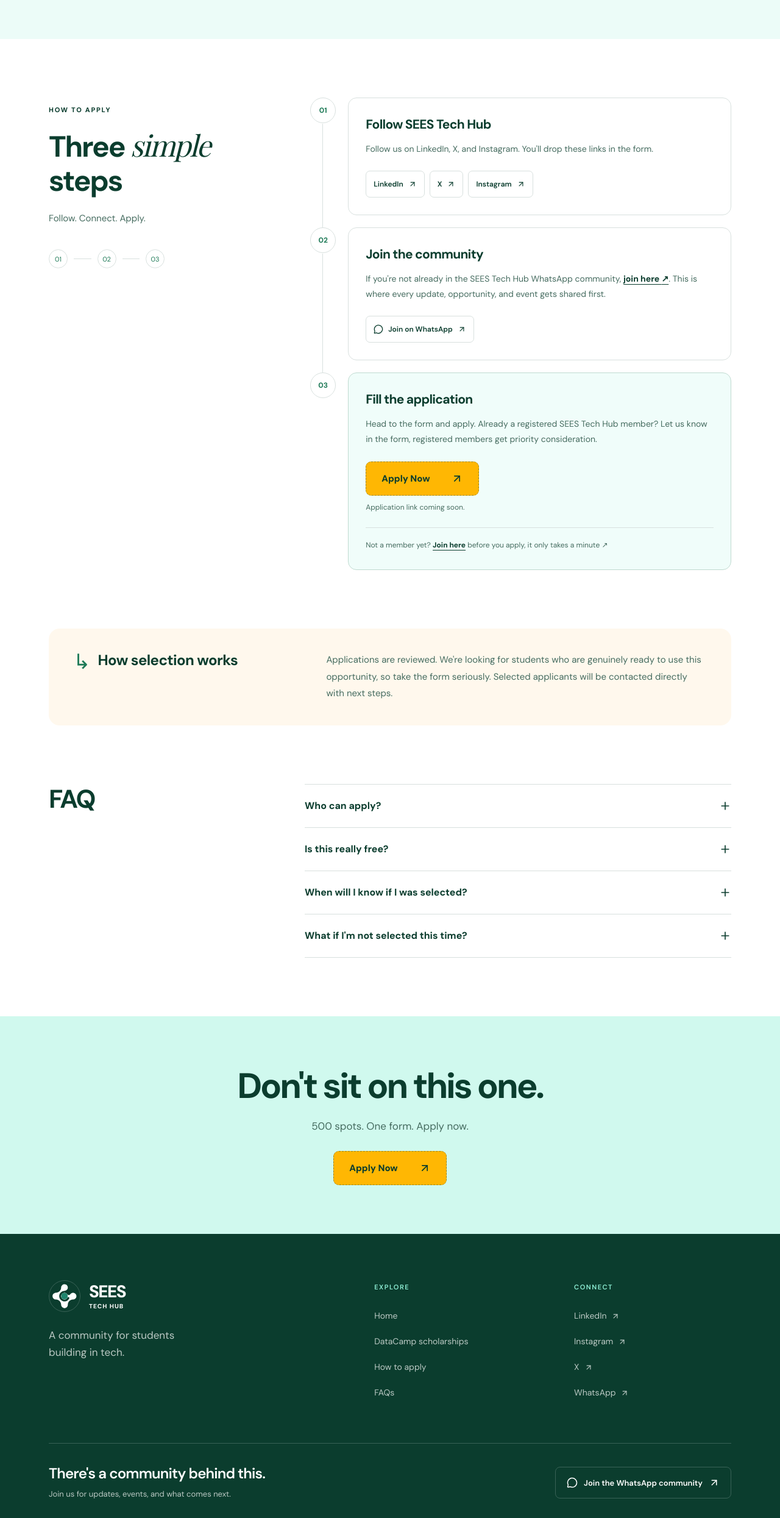
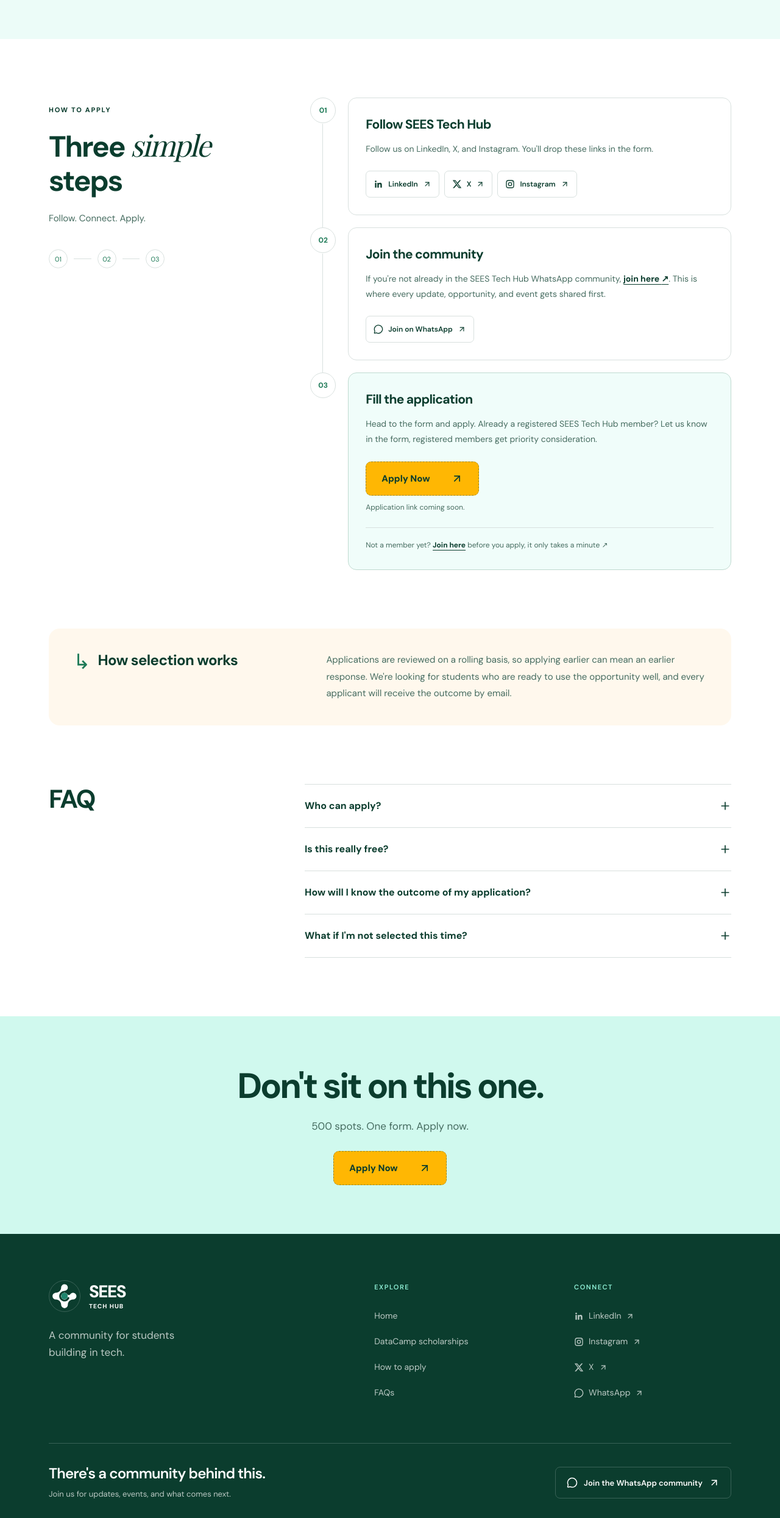
Before and after one commit to SEES-Wesbsite/sees-tech-hub, a Next.js app: page /datacamp in a window 1280 px wide. Shown: the part 1033-3523 px from the top of the page at 61% size. Built offline with nearby package versions, Linux system fonts and the light colour scheme; a web font is replaced by a local one.

Commit message:
fix(datacamp): refine application guidance

```diff
--- a/app/datacamp/links.ts
+++ b/app/datacamp/links.ts
@@ -8,5 +8,3 @@
   whatsapp: 'https://chat.whatsapp.com/JAIc2yFhyqAL30lD3bBXis?s=cl&p=a&mlu=0&ilr=0',
   registration: '/login',
 };
-
-export const selectionTimeline: string | null = null;
--- a/app/datacamp/page.tsx
+++ b/app/datacamp/page.tsx
@@ -2,7 +2,7 @@
 import Image from 'next/image';
 import Link from 'next/link';
 import { ArrowDown, ArrowUpRight, Check, MessageCircle } from 'lucide-react';
-import { scholarshipLinks, selectionTimeline } from './links';
+import { scholarshipLinks } from './links';
 import styles from './scholarship.module.css';
 import { AmbientMotion, DepthReveal, FadeGrid, PageEntrances, ScholarshipHeadline } from './motion';
 import { ScholarshipFaq } from './faq';
@@ -65,6 +65,26 @@
     : <span className={styles.stub} role="link" aria-disabled="true">{children}<span className={styles.srOnly}> (link coming soon)</span></span>;
 }
 
+function XIcon({ size = 16 }: { size?: number }) {
+  return <svg width={size} height={size} viewBox="0 0 24 24" fill="currentColor" aria-hidden="true">
+    <path d="M18.244 2.25h3.308l-7.227 8.26 8.502 11.24H16.17l-5.214-6.817L4.99 21.75H1.68l7.73-8.835L1.254 2.25H8.08l4.713 6.231 5.45-6.231Zm-1.161 17.52h1.833L7.084 4.126H5.117L17.083 19.77Z" />
+  </svg>;
+}
+
+function LinkedInIcon({ size = 16 }: { size?: number }) {
+  return <svg width={size} height={size} viewBox="0 0 24 24" fill="currentColor" aria-hidden="true">
+    <path d="M20.45 20.45h-3.56v-5.57c0-1.33-.03-3.04-1.85-3.04-1.85 0-2.14 1.45-2.14 2.94v5.67H9.34V8.98h3.42v1.57h.05c.48-.9 1.64-1.85 3.37-1.85 3.6 0 4.27 2.37 4.27 5.46v6.29ZM5.32 7.41a2.06 2.06 0 1 1 0-4.12 2.06 2.06 0 0 1 0 4.12Zm1.78 13.04H3.54V8.98H7.1v11.47Z" />
+  </svg>;
+}
+
+function InstagramIcon({ size = 16 }: { size?: number }) {
+  return <svg width={size} height={size} viewBox="0 0 24 24" fill="none" stroke="currentColor" strokeWidth="2" aria-hidden="true">
+    <rect x="3" y="3" width="18" height="18" rx="5" />
+    <circle cx="12" cy="12" r="4" />
+    <circle cx="17.5" cy="6.5" r="1" fill="currentColor" stroke="none" />
+  </svg>;
+}
+
 const benefits = [
   "Full access to DataCamp's courses and learning tracks",
   'Hands-on projects and certifications you can actually show for it',
@@ -74,7 +94,7 @@
 const questions = [
   { question: 'Who can apply?', answer: "Any student. You don't have to be a SEES or STH member to apply, though registered members get priority consideration." },
   { question: 'Is this really free?', answer: 'Yes. 500 full scholarships, no payment required at any point.' },
-  { question: 'When will I know if I was selected?', answer: selectionTimeline ?? '[Insert date/timeline once confirmed]' },
+  { question: 'How will I know the outcome of my application?', answer: 'Applications are reviewed on a rolling basis, so applying earlier gives you a better chance of receiving an earlier response. We will email you whether or not you are selected.' },
   { question: "What if I'm not selected this time?", answer: 'Stay in the STH community, more opportunities like this come through regularly.' },
 ];
 
@@ -171,9 +191,9 @@
                 <h3>Follow SEES Tech Hub</h3>
                 <p>Follow us on LinkedIn, X, and Instagram. You&apos;ll drop these links in the form.</p>
                 <div className={styles.stepActions} aria-label="Follow SEES Tech Hub">
-                  <Destination name="linkedin">LinkedIn <ArrowUpRight size={14} aria-hidden="true" /></Destination>
-                  <Destination name="x">X <ArrowUpRight size={14} aria-hidden="true" /></Destination>
-                  <Destination name="instagram">Instagram <ArrowUpRight size={14} aria-hidden="true" /></Destination>
+                  <Destination name="linkedin"><LinkedInIcon /> LinkedIn <ArrowUpRight size={14} aria-hidden="true" /></Destination>
+                  <Destination name="x"><XIcon /> X <ArrowUpRight size={14} aria-hidden="true" /></Destination>
+                  <Destination name="instagram"><InstagramIcon /> Instagram <ArrowUpRight size={14} aria-hidden="true" /></Destination>
                 </div>
                 {hasSocialStubs && <small className={styles.stubNote}>Social links coming soon.</small>}
               </div>
@@ -205,7 +225,7 @@
 
       <section className={`${styles.container} ${styles.selection}`} aria-labelledby="selection-title" data-enter>
         <div className={styles.selectionHeading}><span className={styles.noteMark} aria-hidden="true">↳</span><h2 id="selection-title">How selection works</h2></div>
-        <p>Applications are reviewed. We&apos;re looking for students who are genuinely ready to use this opportunity, so take the form seriously. Selected applicants will be contacted directly with next steps.</p>
+        <p>Applications are reviewed on a rolling basis, so applying earlier can mean an earlier response. We&apos;re looking for students who are ready to use the opportunity well, and every applicant will receive the outcome by email.</p>
       </section>
 
       <section id="faqs" className={`${styles.container} ${styles.faq}`} aria-labelledby="faq-title">
@@ -236,10 +256,10 @@
           </nav>
           <nav className={styles.footerLinks} aria-label="SEES Tech Hub social links">
             <h2>Connect</h2>
-            <Destination name="linkedin">LinkedIn <ArrowUpRight size={14} aria-hidden="true" /></Destination>
-            <Destination name="instagram">Instagram <ArrowUpRight size={14} aria-hidden="true" /></Destination>
-            <Destination name="x">X <ArrowUpRight size={14} aria-hidden="true" /></Destination>
-            <Destination name="whatsapp">WhatsApp <ArrowUpRight size={14} aria-hidden="true" /></Destination>
+            <Destination name="linkedin"><LinkedInIcon /> LinkedIn <ArrowUpRight size={14} aria-hidden="true" /></Destination>
+            <Destination name="instagram"><InstagramIcon /> Instagram <ArrowUpRight size={14} aria-hidden="true" /></Destination>
+            <Destination name="x"><XIcon /> X <ArrowUpRight size={14} aria-hidden="true" /></Destination>
+            <Destination name="whatsapp"><MessageCircle size={16} aria-hidden="true" /> WhatsApp <ArrowUpRight size={14} aria-hidden="true" /></Destination>
           </nav>
         </div>
         <div className={styles.footerCommunity}>
--- a/app/datacamp/scholarship.module.css
+++ b/app/datacamp/scholarship.module.css
@@ -208,10 +208,11 @@
   .steps > li:not(:last-child)::before { left: 14px; top: 31px; }
   .stepBody { padding: 21px 18px; border-radius: 10px; }
   .steps h3 { font-size: 19px; }
-  .steps p { font-size: 13px; }
+  .steps p { font-size: 15px; line-height: 1.72; }
   .stepActions { gap: 7px; }
   .stepActions > :is(a, span) { flex: 1 0 auto; padding-inline: 9px; font-size: 11px; }
   .stepActions a svg:last-of-type { display: none; }
+  .steps .memberNote { font-size: 13px; }
   .stepApply .application, .stepApply .apply { width: 100%; }
   .stepApply .apply { gap: 18px; justify-content: space-between; padding-inline: 18px; }
   .footer { padding-top: 52px; }
```
Also changed, not shown: 1 other file (tests, documents, lock files or other folders).
